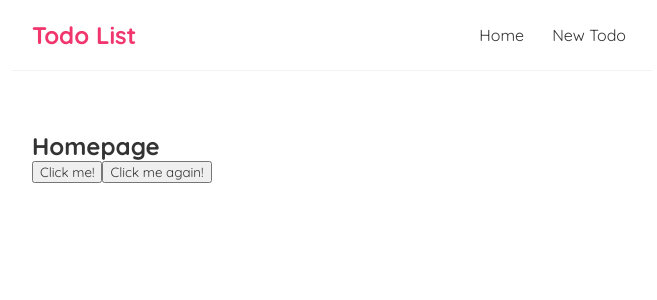
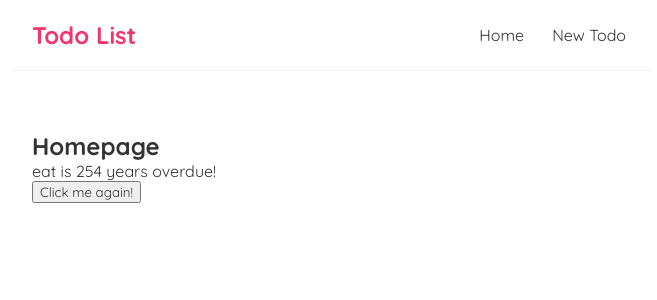
Before and after one commit to Jehonathan1/react-todo-api, a React (Vite) app: page / in a window 1280 px wide. Shown: the top 300 px of the page, without its empty margins (308-965 px from the left). Built offline with nearby package versions, Linux system fonts and the light colour scheme.

Commit message:
adding basic state

```diff
--- a/src/Home.jsx
+++ b/src/Home.jsx
@@ -1,20 +1,24 @@
+
+import { useState } from "react";
+
 const Home = () => {
 
-    const handleClick = (e) => {
-           console.log('button clicked!', e.target)
-    }
-    const handleClickAgain = (name, e) => {
+    let [task, setTask ] = useState('eat');
+    let [date, setDate ] = useState(254);
+
+    const handleClick = (name, e) => {
            console.log(`Hi there ${name}!`, e.target)
+           setTask('Sleep')
+           setDate(56)
     }
 
     return (
         <div className="home">
 
             <h2>Homepage</h2>
+            <p>{ task } is { date } years overdue!</p>
 
-            {/* pass a function ref to the onClick event: */}
-            <button onClick={handleClick}>Click me!</button>
-            <button onClick={(e) => handleClickAgain('John',e)}>Click me again!</button>
+            <button onClick={(e) => handleClick('John',e)}>Click me again!</button>
 
         </div>
      );
```
